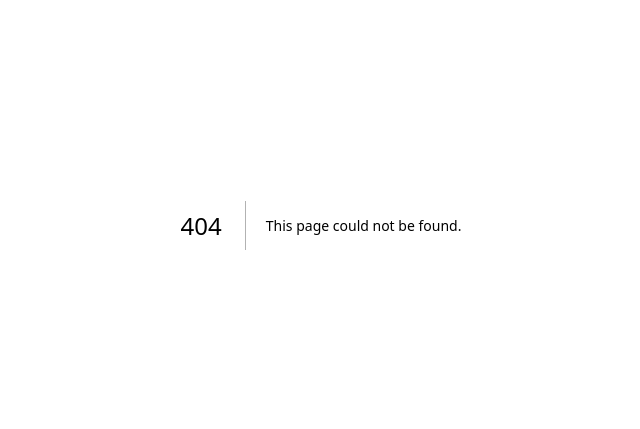
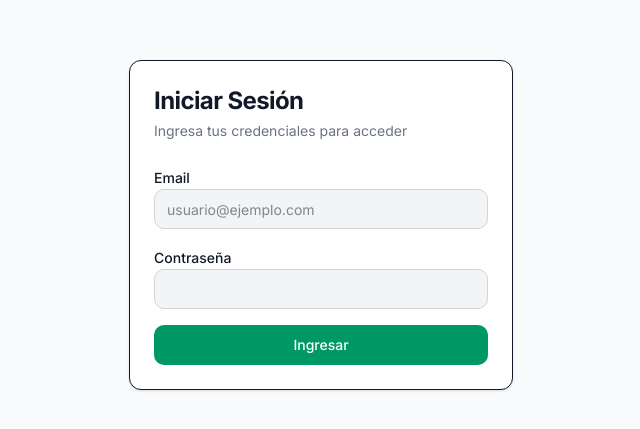
Before and after one commit to JoniAguero/bulltrack_pro_frontend, a Next.js app: page /login in a window 1280 px wide. Before the commit this address had no page. Shown: the part 175-604 px from the top of the page, without its empty margins (319-959 px from the left). Built offline with nearby package versions, Linux system fonts and the light colour scheme; no server answers.

Commit message:
feat: Implement user authentication with a login page, server actions for login/logout, and middleware for session management.

```diff
--- /dev/null
+++ b/src/actions/auth.actions.ts
@@ -0,0 +1,36 @@
+"use server";
+
+import { cookies } from "next/headers";
+import { redirect } from "next/navigation";
+import { login } from "@/services/auth.service";
+
+export async function loginAction(prevState: any, formData: FormData) {
+    const email = formData.get("email") as string;
+    const password = formData.get("password") as string;
+
+    if (!email || !password) {
+        return { error: "Email y contraseña son requeridos" };
+    }
+
+    try {
+        const data = await login(email, password);
+
+        // Store JWT in HTTPOnly cookie
+        cookies().set("session_token", data.access_token, {
+            httpOnly: true,
+            secure: process.env.NODE_ENV === "production",
+            maxAge: 60 * 60 * 24 * 7, // 1 week
+            path: "/",
+        });
+
+    } catch (err: any) {
+        return { error: err.message || "Error al iniciar sesión" };
+    }
+
+    redirect("/dashboard");
+}
+
+export async function logoutAction() {
+    cookies().delete("session_token");
+    redirect("/login");
+}
--- /dev/null
+++ b/src/app/(auth)/login/page.tsx
@@ -0,0 +1,49 @@
+"use client";
+
+import { useFormState } from "react-dom";
+import { loginAction } from "@/actions/auth.actions";
+import { Button } from "@/components/ui/Button";
+import { Input } from "@/components/ui/Input";
+import { Card, CardContent, CardHeader, CardTitle, CardDescription } from "@/components/ui/Card";
+
+// Initial state matching the server action return type
+const initialState = {
+  error: "",
+};
+
+export default function LoginPage() {
+  const [state, formAction] = useFormState(loginAction, initialState);
+
+  return (
+    <div className="flex h-screen items-center justify-center bg-gray-50 dark:bg-gray-900 px-4">
+      <Card className="w-full max-w-sm">
+        <CardHeader className="space-y-1">
+          <CardTitle className="text-2xl font-bold">Iniciar Sesión</CardTitle>
+          <CardDescription>
+            Ingresa tus credenciales para acceder
+          </CardDescription>
+        </CardHeader>
+        <CardContent>
+          <form action={formAction} className="space-y-4">
+            <div className="space-y-2">
+              <label htmlFor="email" className="text-sm font-medium">Email</label>
+              <Input id="email" name="email" type="email" required placeholder="usuario@ejemplo.com" />
+            </div>
+            <div className="space-y-2">
+              <label htmlFor="password" className="text-sm font-medium">Contraseña</label>
+              <Input id="password" name="password" type="password" required />
+            </div>
+
+            {state?.error && (
+              <p className="text-sm font-medium text-red-500 text-center">{state.error}</p>
+            )}
+
+            <Button type="submit" className="w-full bg-emerald-600 hover:bg-emerald-700">
+              Ingresar
+            </Button>
+          </form>
+        </CardContent>
+      </Card>
+    </div>
+  );
+}
--- /dev/null
+++ b/src/middleware.ts
@@ -0,0 +1,27 @@
+import { NextResponse } from "next/server";
+import type { NextRequest } from "next/server";
+
+export function middleware(request: NextRequest) {
+    // Check for session token
+    const token = request.cookies.get("session_token")?.value;
+
+    // Protect /dashboard routes
+    if (request.nextUrl.pathname.startsWith("/dashboard")) {
+        if (!token) {
+            return NextResponse.redirect(new URL("/login", request.url));
+        }
+    }
+
+    // Redirect /login to /dashboard if already logged in
+    if (request.nextUrl.pathname === "/login") {
+        if (token) {
+            return NextResponse.redirect(new URL("/dashboard", request.url));
+        }
+    }
+
+    return NextResponse.next();
+}
+
+export const config = {
+    matcher: ["/dashboard/:path*", "/login"],
+};
--- /dev/null
+++ b/src/services/auth.service.ts
@@ -0,0 +1,29 @@
+const API_URL = process.env.NEXT_PUBLIC_API_URL || "http://localhost:3001";
+
+export interface LoginResponse {
+    access_token: string;
+    user?: {
+        id: string;
+        email: string;
+        name: string;
+    };
+}
+
+export async function login(email: string, password: string): Promise<LoginResponse> {
+    const res = await fetch(`${API_URL}/auth/login`, {
+        method: "POST",
+        headers: {
+            "Content-Type": "application/json",
+        },
+        body: JSON.stringify({ email, password }),
+    });
+
+    if (!res.ok) {
+        if (res.status === 401) {
+            throw new Error("Credenciales inválidas");
+        }
+        throw new Error("Error en el servidor");
+    }
+
+    return res.json();
+}
```
